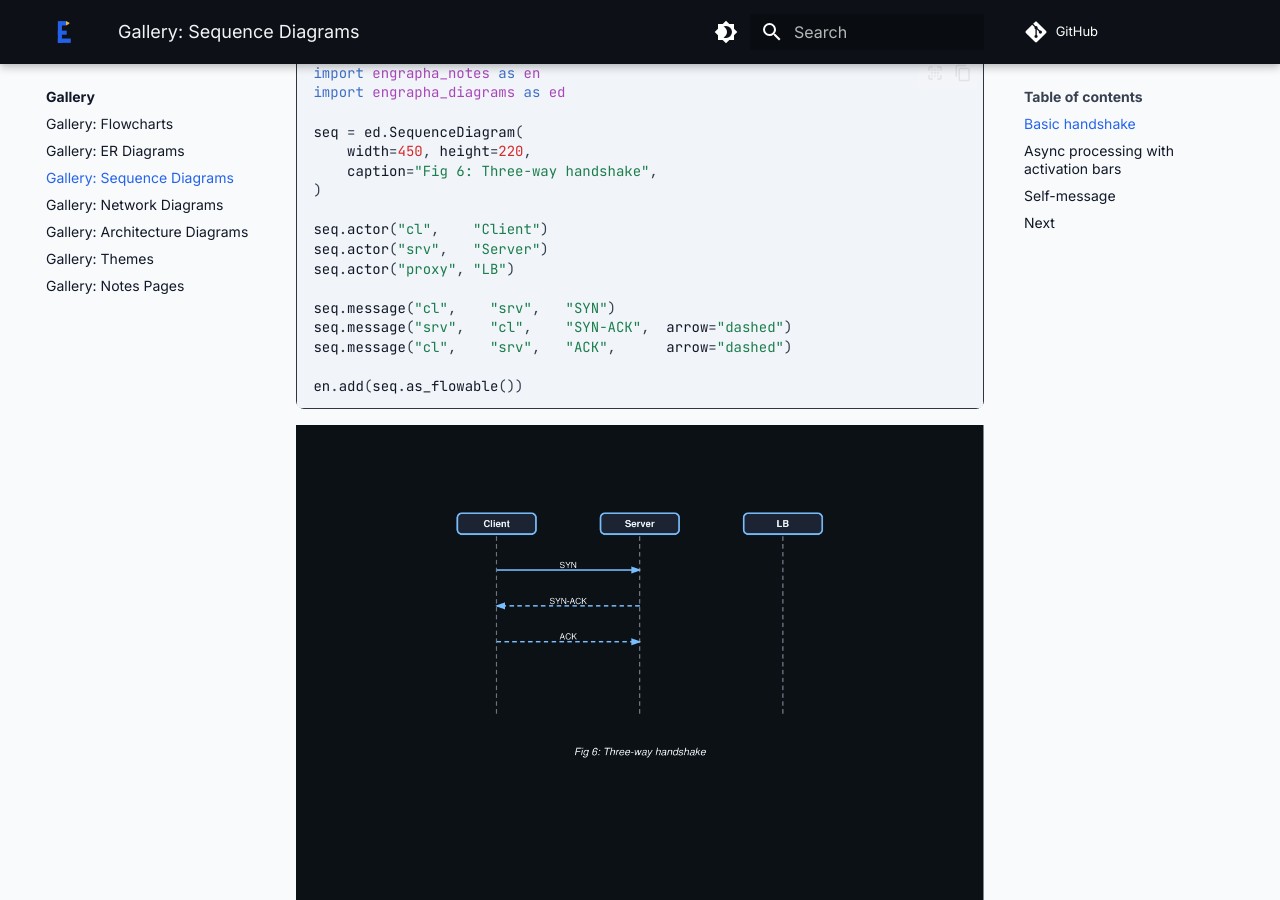
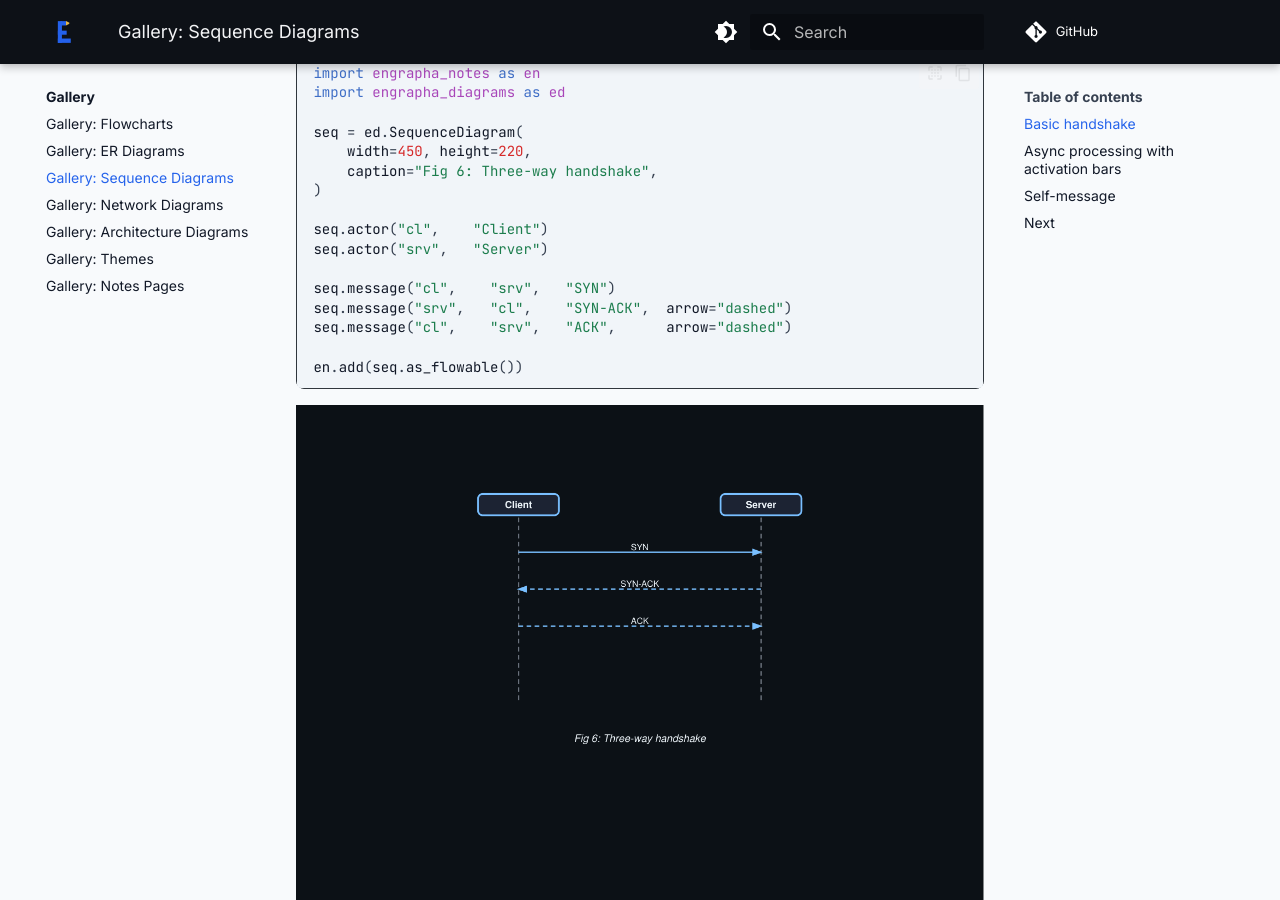
Before and after one commit to Bharat940/engrapha, an MkDocs documentation site: the page built from docs/gallery/sequence-diagrams.md, in a window 1280 px wide and 900 px high, scrolled down 390 px. Built offline with MkDocs 1.6.1 and Material for MkDocs 9.7.7, drawn with Linux system fonts in a browser that asks for light colours; comment, search, counter and statistics services are not loaded.

Commit message:
Update sequence diagram screenshot and remove unused proxy actor from the example

```diff
--- a/docs/gallery/sequence-diagrams.md
+++ b/docs/gallery/sequence-diagrams.md
@@ -15,7 +15,6 @@
 
 seq.actor("cl",    "Client")
 seq.actor("srv",   "Server")
-seq.actor("proxy", "LB")
 
 seq.message("cl",    "srv",   "SYN")
 seq.message("srv",   "cl",    "SYN-ACK",  arrow="dashed")
```
Also changed, not shown: docs/assets/screenshots/seq_handshake.png.
